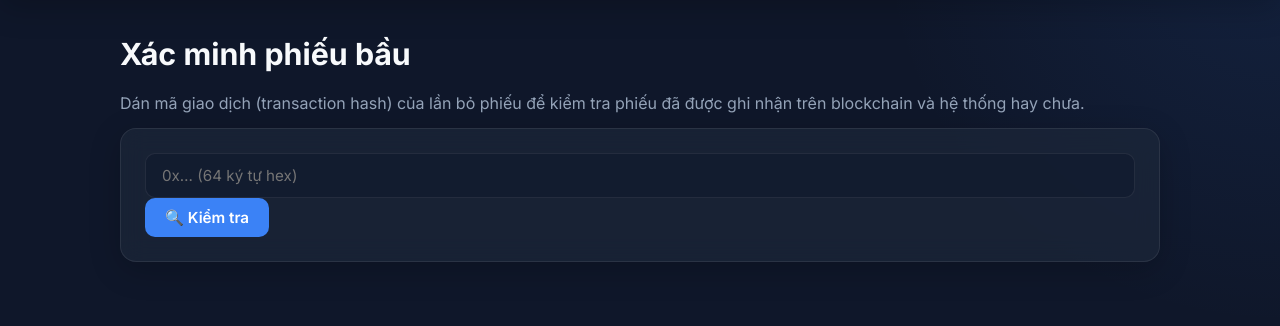
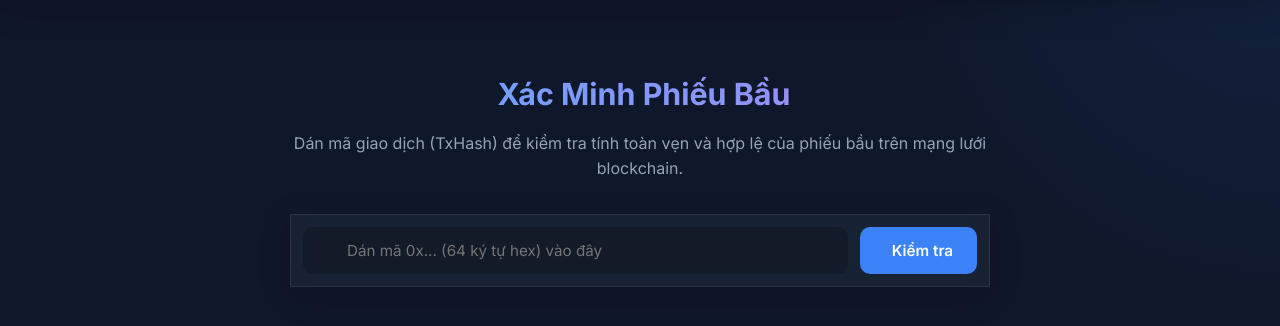
Before and after one commit to HQToann/Blockchain_Voting_Dapp, a Django app: template templates/verify.html in a window 1280 px wide. Shown: the part 74-400 px from the top of the page. Run offline with Django 3.2, Linux system fonts and the light colour scheme; the template is opened without the code that fills it, so the values that code supplies are empty.

Commit message:
Nang cap giao dien trang xac minh phieu bau

```diff
--- a/templates/verify.html
+++ b/templates/verify.html
@@ -1,15 +1,30 @@
-{% extends 'base.html' %}{% load static %}
-{% block title %}Xác minh phiếu — Hòm Phiếu Cộng Đồng{% endblock %}
+{% extends 'base.html' %}
+{% load static %}
+{% block title %}Xác minh phiếu - VoteChain{% endblock %}
 {% block nav_verify %}active{% endblock %}
+
 {% block content %}
-<h1>Xác minh phiếu bầu</h1>
-<p>Dán mã giao dịch (transaction hash) của lần bỏ phiếu để kiểm tra phiếu đã được ghi nhận trên blockchain và hệ thống hay chưa.</p>
-<div class="card">
-    <div class="row">
-        <input id="tx" type="text" placeholder="0x… (64 ký tự hex)" style="flex:1;min-width:260px" autocomplete="off" spellcheck="false">
-        <button id="btnVerify">🔍 Kiểm tra</button>
+<div style="max-width: 700px; margin: 40px auto; text-align: center;">
+    <h1 style="background: linear-gradient(to right, #60a5fa, #a78bfa); -webkit-background-clip: text; -webkit-text-fill-color: transparent;">
+        <i class="fa-solid fa-shield-halved" style="color: #60a5fa; margin-right: 8px;"></i>Xác Minh Phiếu Bầu
+    </h1>
+    <p style="margin-bottom: 32px;">Dán mã giao dịch (TxHash) để kiểm tra tính toàn vẹn và hợp lệ của phiếu bầu trên mạng lưới blockchain.</p>
+
+    <div class="glass-panel" style="padding: 12px; display: flex; gap: 12px; align-items: center;">
+        <div style="position: relative; flex: 1;">
+            <i class="fa-solid fa-hashtag" style="position: absolute; left: 16px; top: 16px; color: var(--text-muted);"></i>
+            <input id="tx" type="text" placeholder="Dán mã 0x... (64 ký tự hex) vào đây" style="width: 100%; padding: 14px 14px 14px 44px; background: rgba(0,0,0,0.2); border: none;" autocomplete="off" spellcheck="false">
+        </div>
+        <button id="btnVerify" class="btn btn-primary" style="padding: 14px 24px; white-space: nowrap;">
+            <i class="fa-solid fa-magnifying-glass"></i> Kiểm tra
+        </button>
     </div>
+
+    <!-- Nơi hiển thị kết quả -->
+    <div id="result" style="margin-top: 32px; text-align: left;"></div>
 </div>
-<div id="result" style="margin-top:18px"></div>
 {% endblock %}
-{% block scripts %}<script src="{% static 'js/verify.js' %}"></script>{% endblock %}
+
+{% block scripts %}
+<script src="{% static 'js/verify.js' %}"></script>
+{% endblock %}
```
